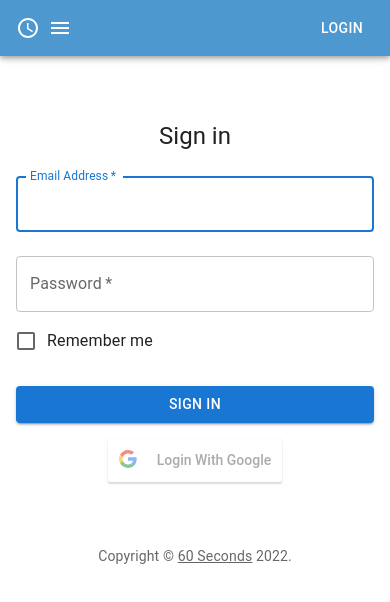
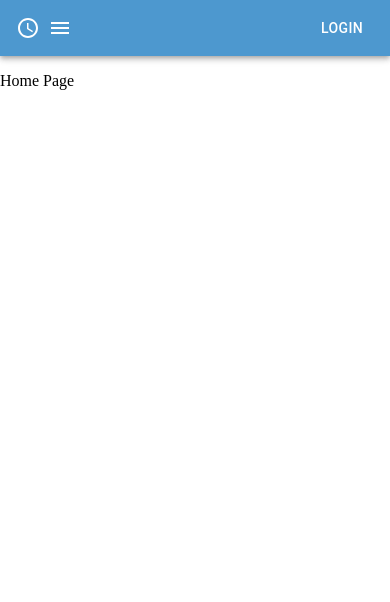
Before and after one commit to Capstone-Projects-2022-Spring/project-60seconds, a React Native app: screen / in a window 390 px wide. Shown: the top 602 px of the page. Built offline with nearby package versions, Linux system fonts and the light colour scheme.

Commit message:
refactored App.js to function with router

```diff
--- a/App.js
+++ b/App.js
@@ -1,17 +1,20 @@
-import { StatusBar } from 'expo-status-bar';
-import { Text, View } from 'react-native';
-import styles from './App.style';
-import Navbar from './components/Navbar.js'
-import Login from './components/login';
+import Home from './Pages/Home';
+import About from './Pages/About';
+import Login from './Pages/Login';
+import Calendar from './Pages/Calendar';
+import Record from './Pages/Record';
+import {BrowserRouter as Router, Routes, Route } from 'react-router-dom';
 
 export default function App() {
   return (
-    <View style={styles.container}>
-      <div className="App">
-        <Navbar/>
-        <Login />
-        <StatusBar style="auto" />
-      </div>
-    </View>
+    <Router>
+      <Routes>
+        <Route path="/" element={<Home/>}/>
+        <Route path="/About" element={<About/>}/>
+        <Route path="/Login" element={<Login/>}/>
+        <Route path="/Calendar" element={<Calendar/>}/>
+        <Route path="/Record" element={<Record/>}/>
+      </Routes>
+    </Router>
   );
 }
```
